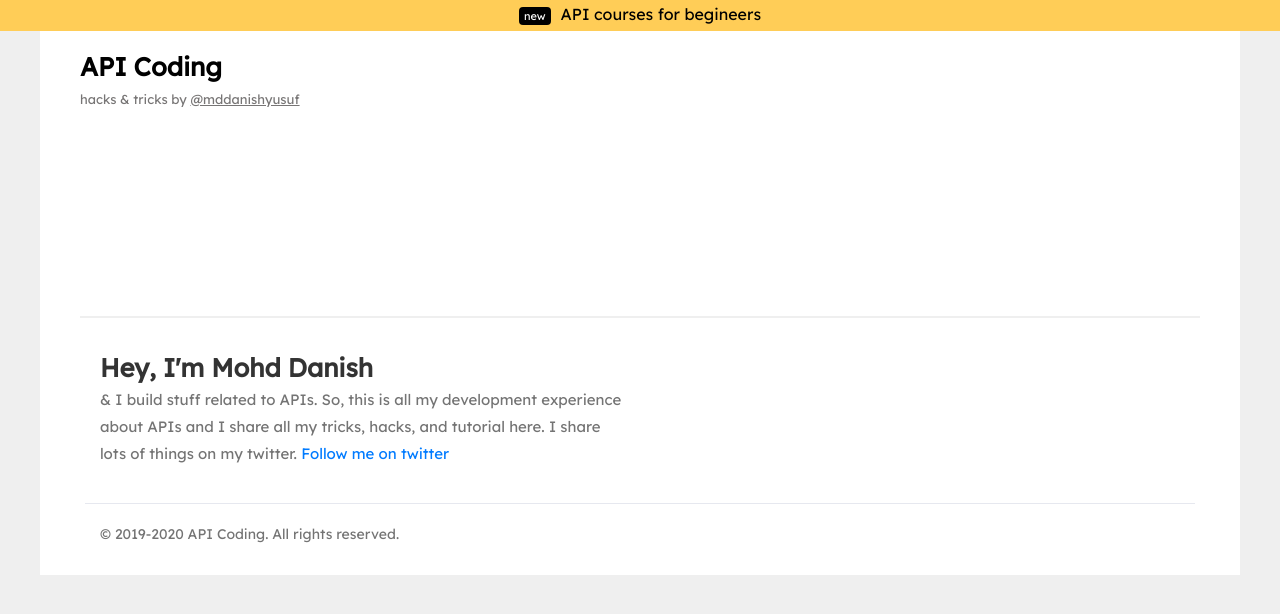
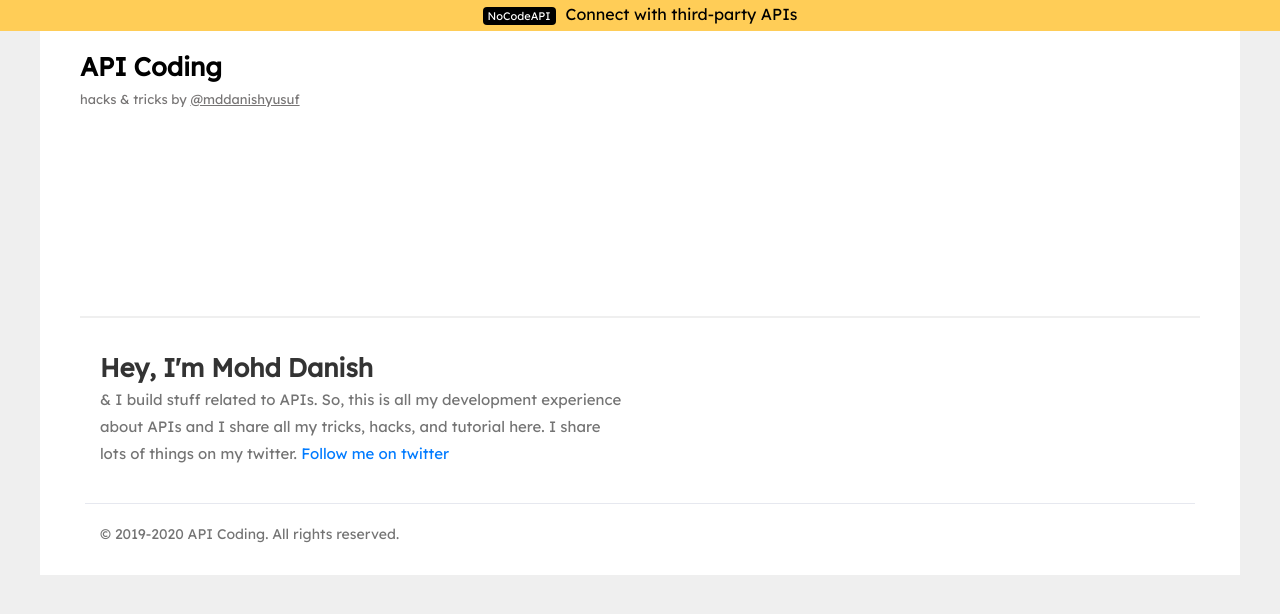
Before and after one commit to mddanishyusuf/apicoding, a Gatsby site: page / in a window 1280 px wide. Built offline with nearby package versions, Linux system fonts and the light colour scheme; Gatsby itself is replaced by a stand-in of ours; some packages are replaced by stand-ins of ours.

Commit message:
banner replaced

```diff
--- a/src/components/layout.js
+++ b/src/components/layout.js
@@ -21,7 +21,7 @@ const Layout = ({ children }) => {
 
     return (
         <>
-        <div className="banner" style={{backgroundColor: '#ffcd57', textAlign: 'center', lineHeight: '16px !important'}}><p style={{marginBottom: 0}}><span style={{backgroundColor: "#000", padding: "2px 5px", color: '#fff', fontSize: 11, marginRight: 10, borderRadius: 4}}>new</span><a  style={{color: '#000'}} href="https://public-apis.io/learn" target="_blank">API courses for begineers</a></p></div>
+        <div className="banner" style={{backgroundColor: '#ffcd57', textAlign: 'center', lineHeight: '16px !important'}}><p style={{marginBottom: 0}}><span style={{backgroundColor: "#000", padding: "2px 5px", color: '#fff', fontSize: 11, marginRight: 10, borderRadius: 4}}>NoCodeAPI</span><a  style={{color: '#000'}} href="https://nocodeapi.com" target="_blank">Connect with third-party APIs</a></p></div>
         <div className="main-conatiner">
             <Header siteTitle={data.site.siteMetadata.title} />
             <div>
```
